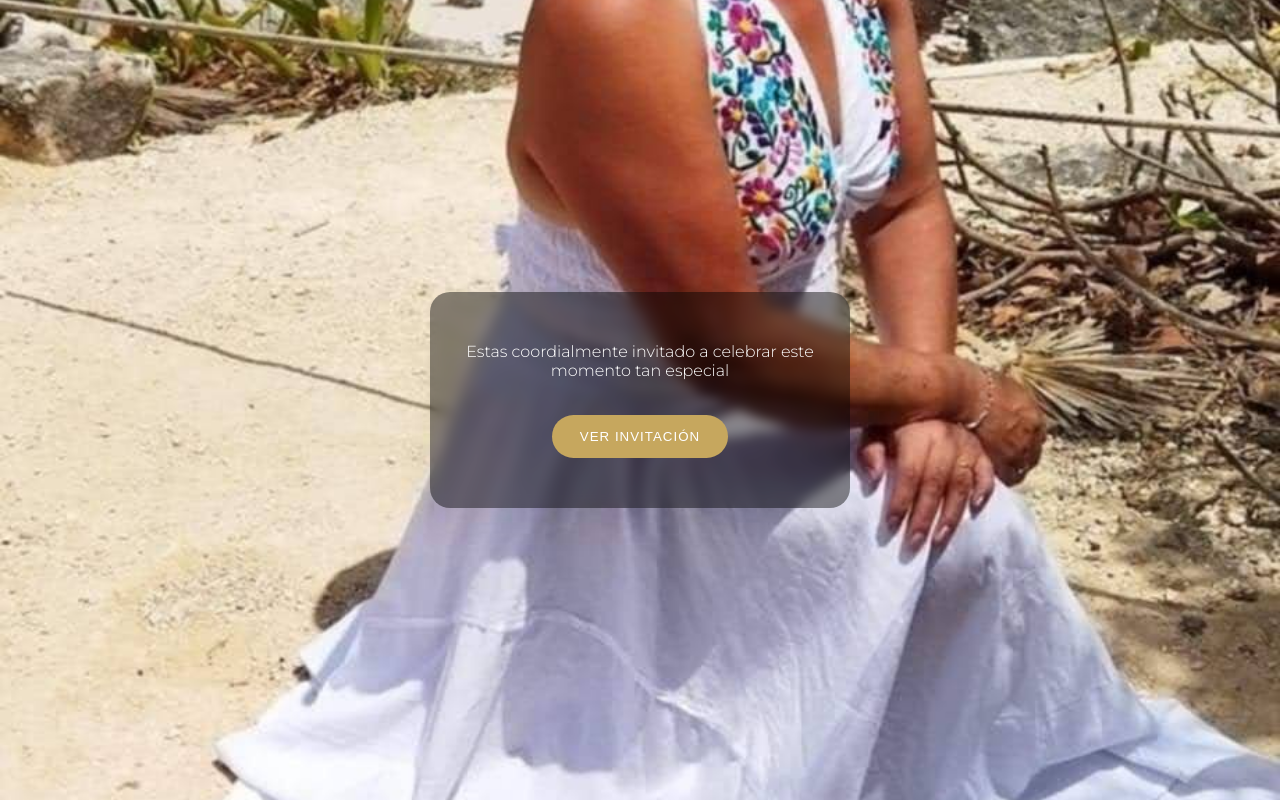
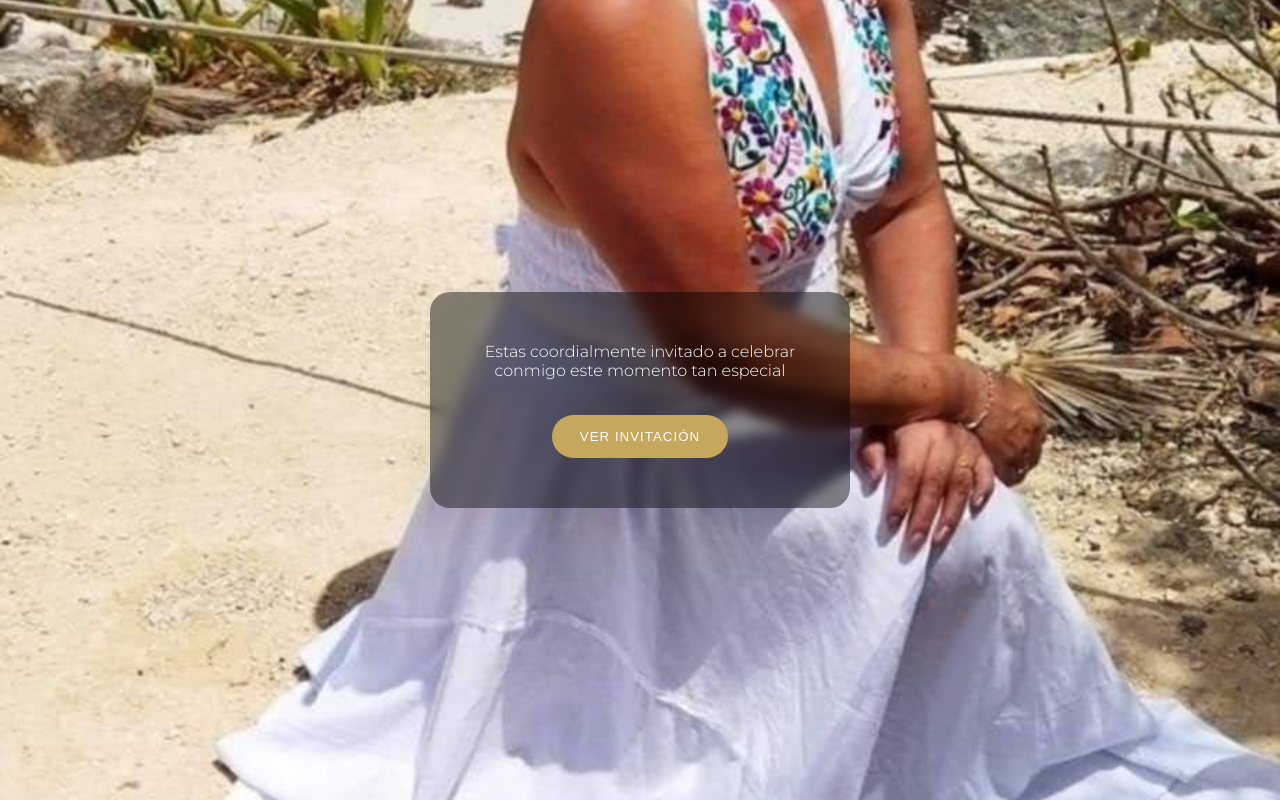
Before and after one commit to jesus-omar/invitacion-60, a plain HTML site: page public/index.html in a window 1280 px wide. Drawn offline with Linux system fonts and the light colour scheme.

Commit message:
actualizacion invitacion

```diff
--- a/public/index.html
+++ b/public/index.html
@@ -20,7 +20,7 @@
    <!-- <h1>60 Años</h1>-->
 
     <p>
-      Estas coordialmente invitado a celebrar este momento tan especial
+      Estas coordialmente invitado a celebrar conmigo este momento tan especial
     </p>
 
     <button id="btnAbrirInvitacion">
```
